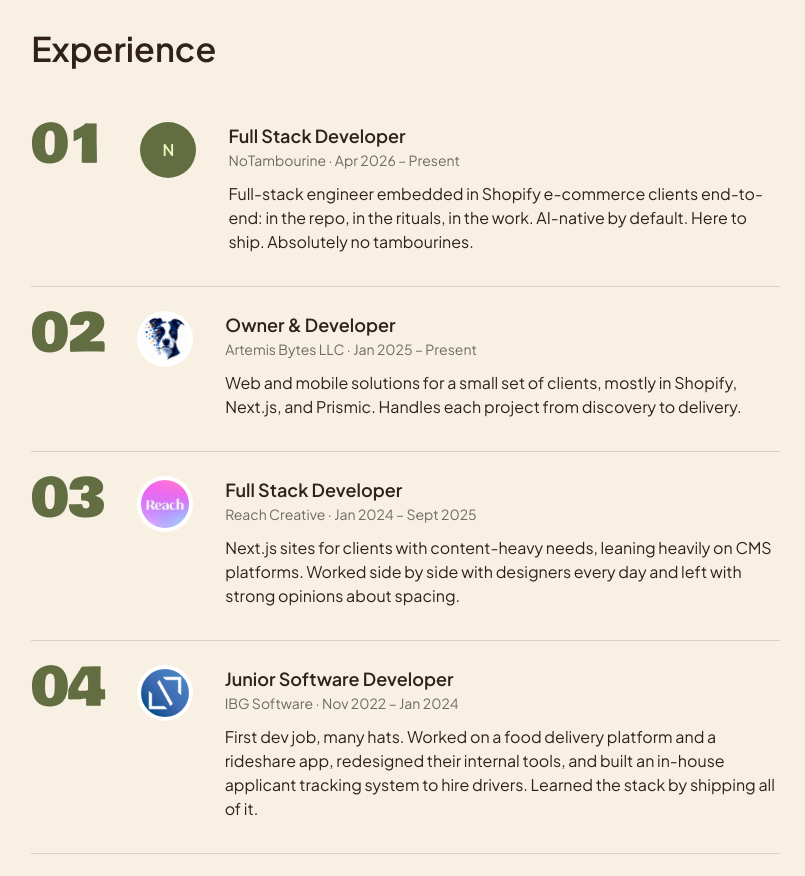
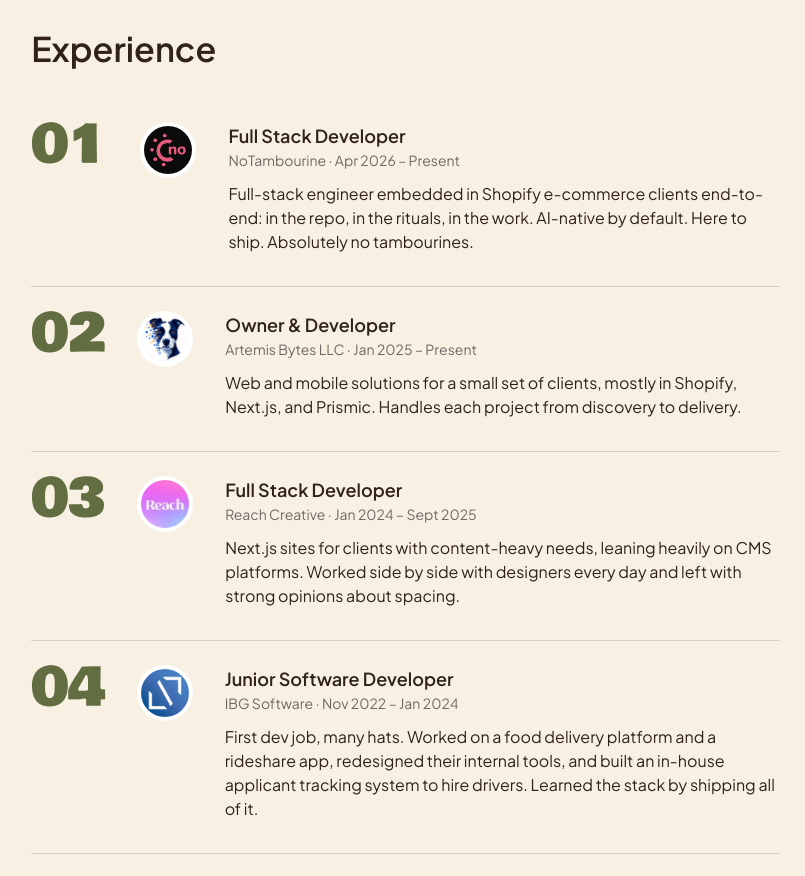
Before and after one commit to missatrox44/sarabaqladev, a Next.js app: page /about in a window 1280 px wide. Shown: the part 1420-2296 px from the top of the page, without its empty margins (452-1257 px from the left). Built offline with nearby package versions, Linux system fonts and the light colour scheme; no server answers.

Commit message:
data/experience: add notambourine logo

```diff
--- a/src/data/experience.ts
+++ b/src/data/experience.ts
@@ -18,6 +18,7 @@ export const experienceData: Experience[] = [
     description:
       'Full-stack engineer embedded in Shopify e-commerce clients end-to-end: in the repo, in the rituals, in the work. AI-native by default. Here to ship. Absolutely no tambourines.',
     type: 'work',
+    image: '/experience/notambourine.svg',
   },
   {
     title: 'Owner & Developer',
```
Also changed, not shown: public/experience/notambourine.svg (added).
